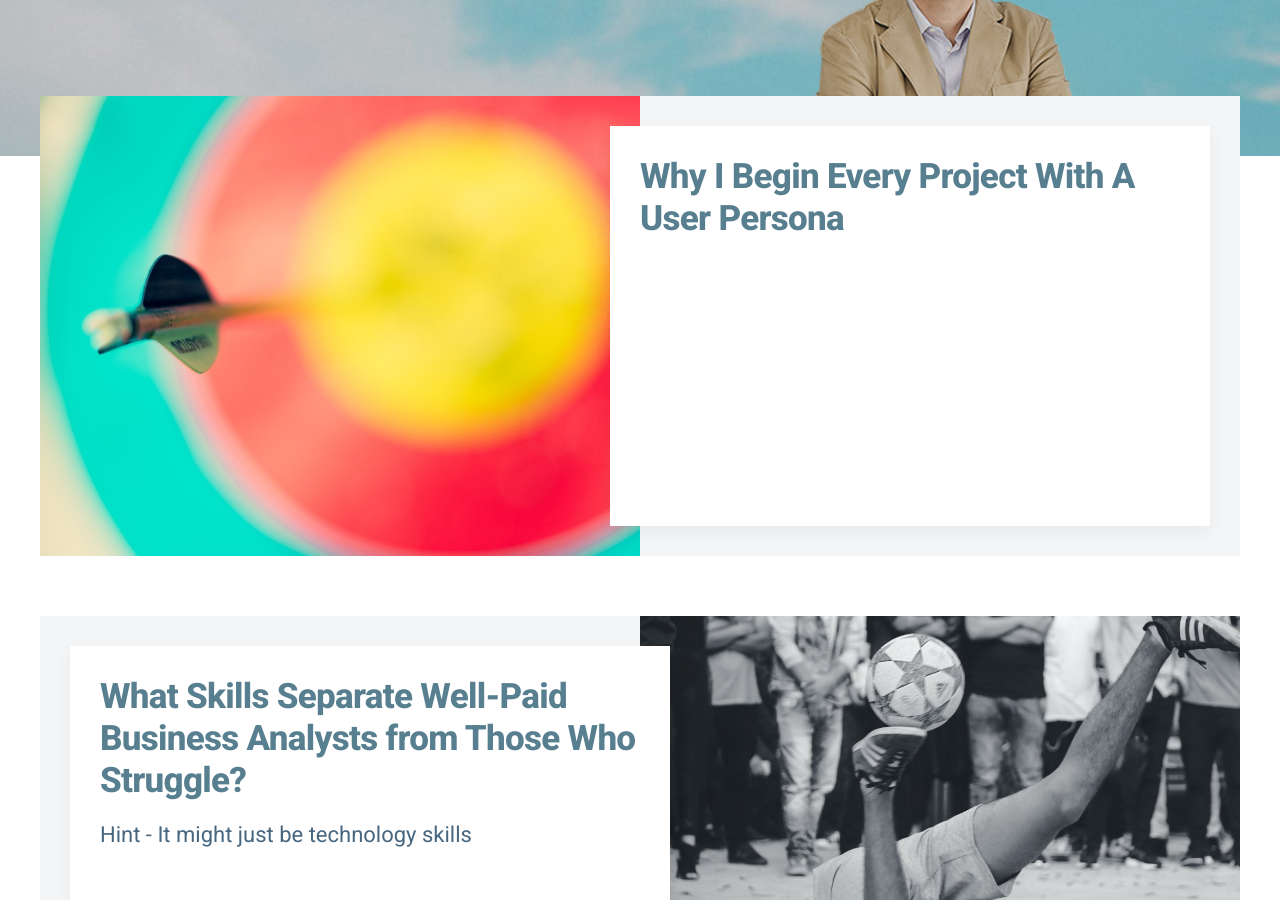
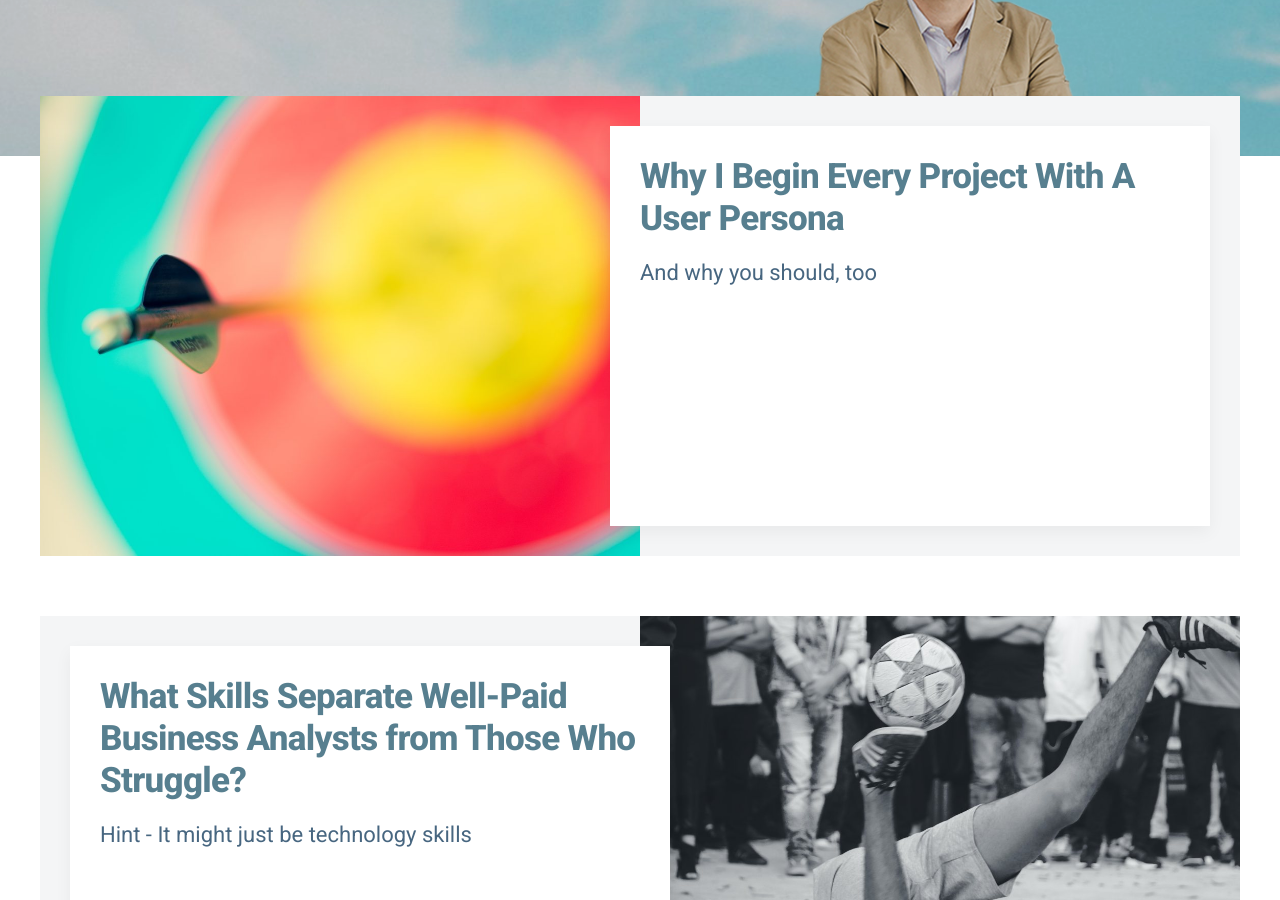
Before and after one commit to batechnologyguru/batetechnology, a Jekyll site: the page built from index.html, in a window 1280 px wide and 900 px high, scrolled down 463 px. Built offline with Jekyll 4.4.1, drawn with Linux system fonts in a browser that asks for light colours; nearby versions of some CDN libraries; some web fonts are replaced; the list of posts is cut into pages by our own code.

Commit message:
Update from Forestry.io batechnologyguru updated _posts/2020-11-11-why-i-begin-every-project-with-a-user-persona.md

```diff
--- a/_posts/2020-11-11-why-i-begin-every-project-with-a-user-persona.md
+++ b/_posts/2020-11-11-why-i-begin-every-project-with-a-user-persona.md
@@ -1,7 +1,7 @@
 ---
 title: Why I Begin Every Project With A User Persona
-date: 2020-11-09 06:00:00 +0000
-description: ''
+date: 2020-11-09T06:00:00.000+00:00
+description: And why you should, too
 featured_image: "/uploads/target.jpg"
 
 ---
```
